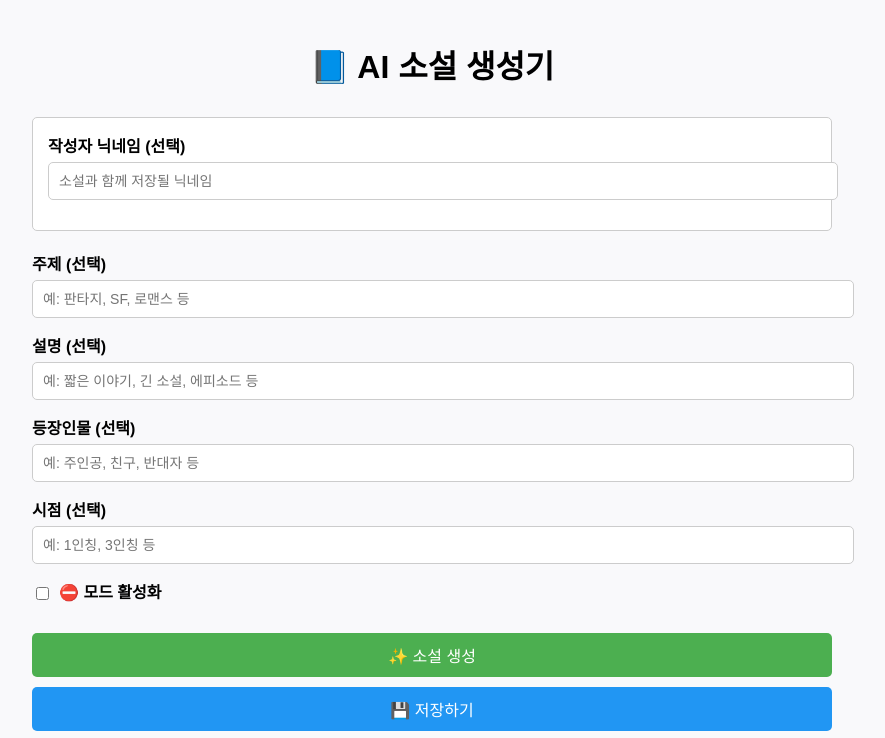
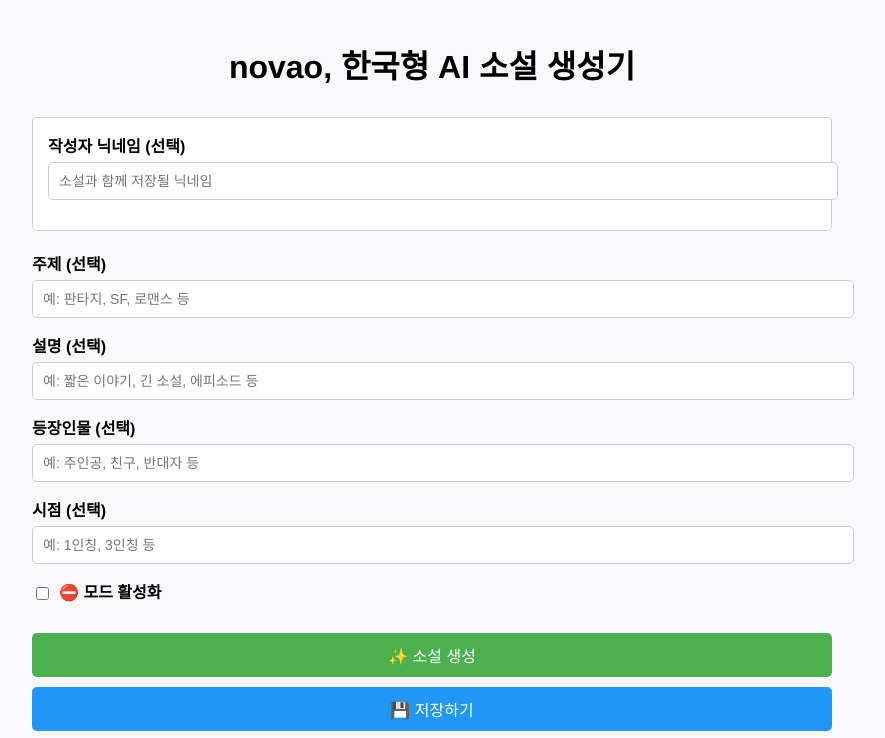
Before and after one commit to thdnwn0219/dsfklfsdfn, a plain HTML site: page index.html in a window 1280 px wide. Shown: the top 738 px of the page, without its empty margins (208-1093 px from the left). Drawn offline with Linux system fonts and the light colour scheme.

Commit message:
Update index.html

```diff
--- a/index.html
+++ b/index.html
@@ -3,7 +3,7 @@
 <head>
     <meta charset="UTF-8">
     <meta name="viewport" content="width=device-width, initial-scale=1.0">
-    <title>📘 AI 소설 생성기</title>
+    <title>novao</title>
     <style>
         :root {
             --primary-bg: #f9f9fb;
@@ -165,7 +165,7 @@
 </head>
 <body>
     <div class="container">
-        <h1>📘 AI 소설 생성기</h1>
+        <h1>novao, 한국형 AI 소설 생성기</h1>
 
         <div class="user-info">
             <div class="input-group">
```
